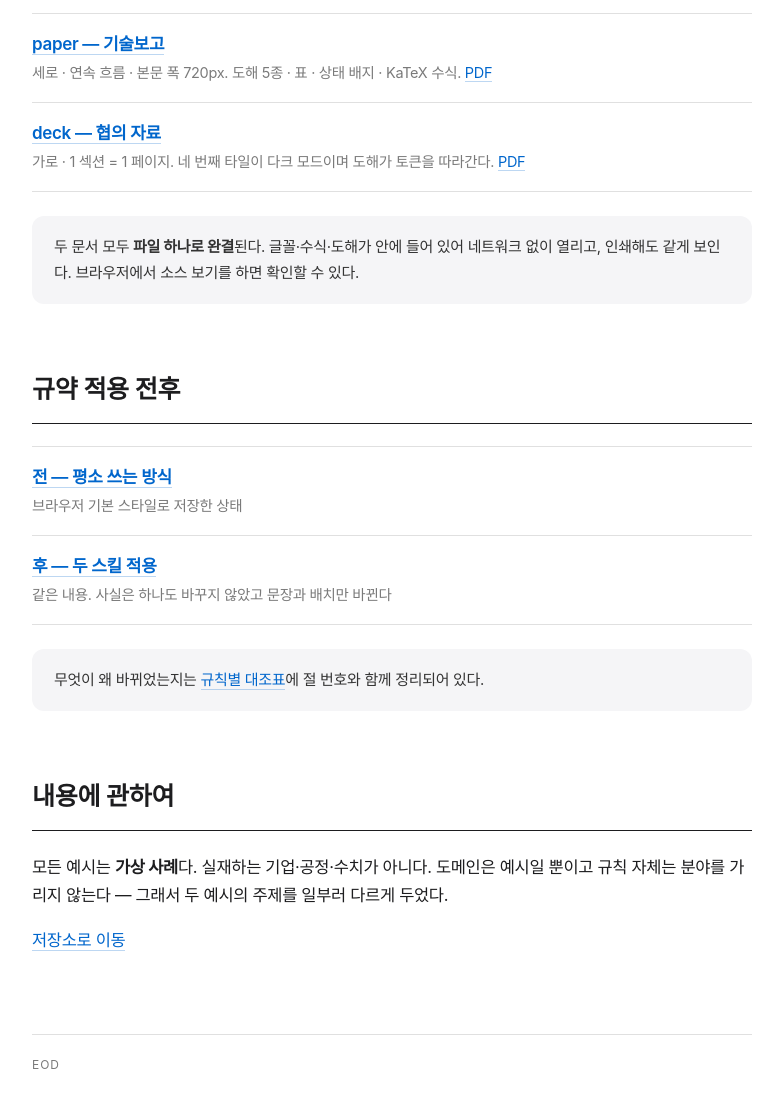
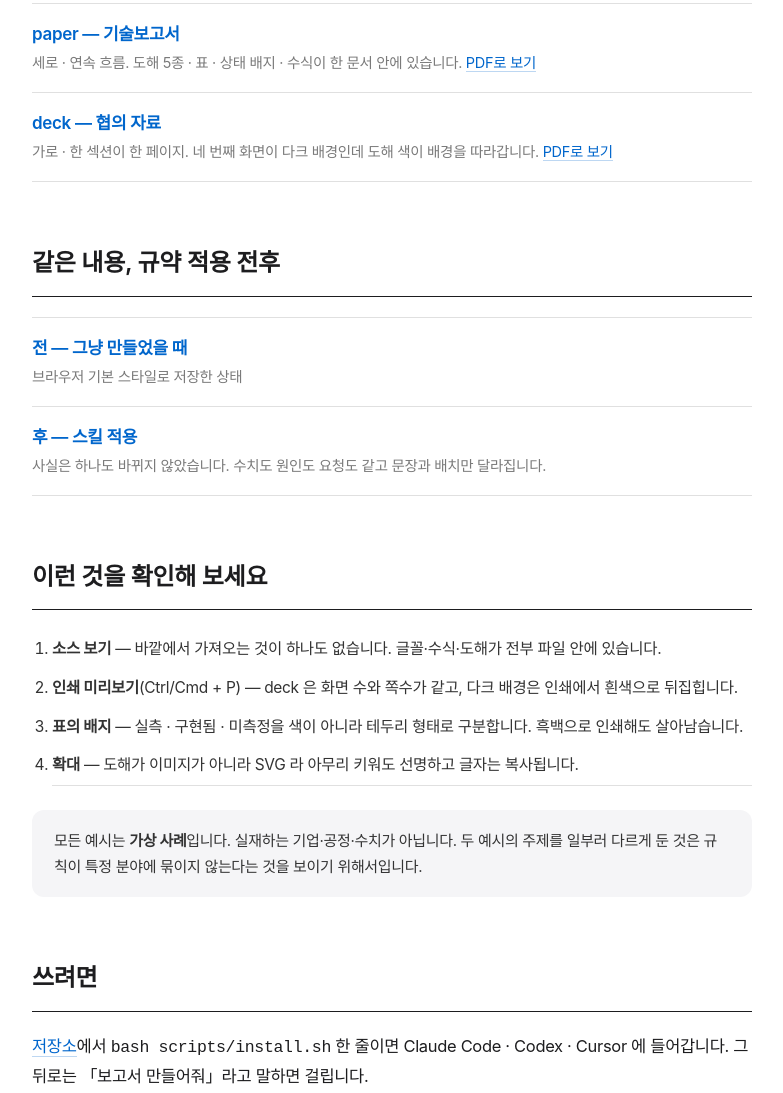
Before and after one commit to JangHyun-bin/korean-report-skills, a website: page docs/pages-index.html in a window 1280 px wide. Shown: the part 404-1497 px from the top of the page, without its empty margins (248-1031 px from the left). Drawn offline with Linux system fonts and the light colour scheme.

Commit message:
첫 화면을 문제 중심으로 재작성
규약을 가르치는 저장소가 정작 자기 문서를 알아보기 어렵게 써 두었고,
자기 규약도 지키지 않고 있었다.

가장 심한 곳 — 절 제목이 `## 무엇이 달라지나` 였다. §1.1 이 금지하는 의문형
제목이고, 바로 아래 표에서 「문의 대응이 왜 느려졌나」를 나쁜 예로 들면서
같은 화면에서 자기가 그 형태를 쓰고 있었다. §1.8 광의 고유어도 여섯 곳
있었다(잡고·막는다·붙인다·돈다·걸린다·담은).

구조도 뒤집혀 있었다. 「정의 → 설치 → 결과」 순서라 처음 온 사람이 왜 필요한지
알 수 없었다. 이제 독자가 실제로 겪는 불만 다섯 가지를 절 제목으로 쓰고 각각에
답한다 — 디자인, 번역체, 뭉뚱그린 단어, 확정된 것처럼 쓴 숫자, 사고 보고서처럼
읽히는 프레이밍.

Pages 는 「예시 문서」라는 제목뿐이어서 검색으로 들어온 사람이 무엇의 예시인지
알 수 없었다. 맥락과 함께 무엇을 확인해 볼지 네 가지를 적었다.

About 은 토픽이 0개여서 검색에 노출되지 않았다. 홈페이지 URL 과 토픽 8개를
설정하였다.

README 의 절 제목은 여전히 의문형이다. 의도한 것이며 그 사실을 README 에
명시하였다. 규약의 대상은 보고서·협의 자료이고 README 는 처음 온 사람이 자기
문제를 알아보게 하는 글이다. 장르가 다르면 규칙도 다르다는 것 자체가
korean-report-style §7 이 규정하는 판단이다.

```diff
--- a/docs/pages-index.html
+++ b/docs/pages-index.html
@@ -1,7 +1,8 @@
 <!DOCTYPE html>
 <html lang="ko"><head>
 <meta charset="utf-8"><meta name="viewport" content="width=device-width,initial-scale=1">
-<title>korean-report-skills — 예시 문서</title>
+<title>직접 열어 보세요 — korean-report-skills</title>
+<meta name="description" content="한국어 기술 문서 스킬셋이 실제로 만들어내는 문서. 전부 HTML 파일 하나로 완결됩니다.">
 <!-- 이 페이지는 안내용이라 빌드 파이프라인을 타지 않는다.
      그래서 글꼴을 내장하지 않고 시스템 스택만 쓴다 — 외부에서 불러오지도 않는다. -->
 <style>
@@ -17,20 +18,24 @@ body{font-family:var(--font);color:var(--ink);background:var(--canvas);
 .doc{max-width:720px;margin:0 auto}
 header{padding:88px 0 40px;border-bottom:1px solid var(--ink)}
 .eyebrow{font-size:13px;font-weight:600;color:var(--primary);margin-bottom:14px}
-h1{font-size:clamp(30px,4.4vw,42px);font-weight:600;line-height:1.16;letter-spacing:-.022em}
-.subtitle{font-size:19px;color:var(--ink48);margin-top:12px;letter-spacing:-.01em}
-h2{font-size:25px;font-weight:600;letter-spacing:-.012em;padding-bottom:12px;
- border-bottom:1px solid var(--ink);margin:64px 0 22px}
+h1{font-size:clamp(28px,4.2vw,40px);font-weight:600;line-height:1.16;letter-spacing:-.022em}
+.subtitle{font-size:18px;color:var(--ink48);margin-top:14px;letter-spacing:-.01em}
+h2{font-size:24px;font-weight:600;letter-spacing:-.012em;padding-bottom:12px;
+ border-bottom:1px solid var(--ink);margin:60px 0 20px}
 p{margin-bottom:16px}
 a{color:var(--primary);text-decoration:none;border-bottom:1px solid rgba(0,102,204,.26)}
 a:hover{border-bottom-color:var(--primary)}
 ul{list-style:none}
 li{padding:16px 0;border-top:1px solid var(--hairline)}
 li:last-child{border-bottom:1px solid var(--hairline)}
-.t{font-size:17px;font-weight:600}
+.t{font-size:17px;font-weight:600;border:0}
+.t:hover{border-bottom:1px solid var(--primary)}
 .d{font-size:14.5px;color:var(--ink48);margin-top:2px}
 .note{background:var(--parchment);border-radius:12px;padding:18px 22px;margin:24px 0;
  font-size:15px;color:var(--ink80)}
+.note p:last-child{margin-bottom:0}
+ol{padding-left:20px;font-size:15.5px;color:var(--ink80)}
+ol li{border:0;padding:6px 0}
 footer{margin-top:80px;padding-top:20px;border-top:1px solid var(--hairline);
  font-size:12px;letter-spacing:.08em;color:var(--ink48)}
 </style></head><body>
@@ -38,41 +43,52 @@ footer{margin-top:80px;padding-top:20px;border-top:1px solid var(--hairline);
 
 <header>
 <p class="eyebrow">korean-report-skills</p>
-<h1>예시 문서</h1>
-<p class="subtitle">스킬이 실제로 만들어내는 결과물</p>
+<h1>직접 열어 보세요</h1>
+<p class="subtitle">Claude 가 만든 한국어 문서가 어딘가 이상하다면 —
+아래가 규약을 적용했을 때의 결과입니다.</p>
 </header>
 
 <h2>문서 두 모드</h2>
 <ul>
-<li><a class="t" href="paper.html">paper — 기술보고</a>
-    <div class="d">세로 · 연속 흐름 · 본문 폭 720px. 도해 5종 · 표 · 상태 배지 · KaTeX 수식.
-    <a href="paper.pdf">PDF</a></div></li>
+<li><a class="t" href="paper.html">paper — 기술보고서</a>
+    <div class="d">세로 · 연속 흐름. 도해 5종 · 표 · 상태 배지 · 수식이 한 문서 안에 있습니다.
+    <a href="paper.pdf">PDF로 보기</a></div></li>
 <li><a class="t" href="deck.html">deck — 협의 자료</a>
-    <div class="d">가로 · 1 섹션 = 1 페이지. 네 번째 타일이 다크 모드이며 도해가 토큰을 따라간다.
-    <a href="deck.pdf">PDF</a></div></li>
+    <div class="d">가로 · 한 섹션이 한 페이지. 네 번째 화면이 다크 배경인데
+    도해 색이 배경을 따라갑니다. <a href="deck.pdf">PDF로 보기</a></div></li>
 </ul>
 
-<div class="note">두 문서 모두 <b>파일 하나로 완결</b>된다. 글꼴·수식·도해가 안에 들어 있어
-네트워크 없이 열리고, 인쇄해도 같게 보인다. 브라우저에서 소스 보기를 하면 확인할 수 있다.</div>
-
-<h2>규약 적용 전후</h2>
+<h2>같은 내용, 규약 적용 전후</h2>
 <ul>
-<li><a class="t" href="before.html">전 — 평소 쓰는 방식</a>
+<li><a class="t" href="before.html">전 — 그냥 만들었을 때</a>
     <div class="d">브라우저 기본 스타일로 저장한 상태</div></li>
-<li><a class="t" href="before-after.html">후 — 두 스킬 적용</a>
-    <div class="d">같은 내용. 사실은 하나도 바꾸지 않았고 문장과 배치만 바뀐다</div></li>
+<li><a class="t" href="before-after.html">후 — 스킬 적용</a>
+    <div class="d">사실은 하나도 바뀌지 않았습니다. 수치도 원인도 요청도 같고
+    문장과 배치만 달라집니다.</div></li>
 </ul>
 
-<div class="note">무엇이 왜 바뀌었는지는
-<a href="https://github.com/JangHyun-bin/korean-report-skills/blob/main/examples/before_after.md">
-규칙별 대조표</a>에 절 번호와 함께 정리되어 있다.</div>
+<h2>이런 것을 확인해 보세요</h2>
+<ol>
+<li><b>소스 보기</b> — 바깥에서 가져오는 것이 하나도 없습니다.
+    글꼴·수식·도해가 전부 파일 안에 있습니다.</li>
+<li><b>인쇄 미리보기</b>(Ctrl/Cmd + P) — deck 은 화면 수와 쪽수가 같고,
+    다크 배경은 인쇄에서 흰색으로 뒤집힙니다.</li>
+<li><b>표의 배지</b> — 실측 · 구현됨 · 미측정을 색이 아니라 테두리 형태로 구분합니다.
+    흑백으로 인쇄해도 살아남습니다.</li>
+<li><b>확대</b> — 도해가 이미지가 아니라 SVG 라 아무리 키워도 선명하고
+    글자는 복사됩니다.</li>
+</ol>
 
-<h2>내용에 관하여</h2>
-<p>모든 예시는 <b>가상 사례</b>다. 실재하는 기업·공정·수치가 아니다.
-도메인은 예시일 뿐이고 규칙 자체는 분야를 가리지 않는다 —
-그래서 두 예시의 주제를 일부러 다르게 두었다.</p>
+<div class="note">
+<p>모든 예시는 <b>가상 사례</b>입니다. 실재하는 기업·공정·수치가 아닙니다.
+두 예시의 주제를 일부러 다르게 둔 것은 규칙이 특정 분야에 묶이지 않는다는 것을
+보이기 위해서입니다.</p>
+</div>
 
-<p><a href="https://github.com/JangHyun-bin/korean-report-skills">저장소로 이동</a></p>
+<h2>쓰려면</h2>
+<p><a href="https://github.com/JangHyun-bin/korean-report-skills">저장소</a>에서
+<code>bash scripts/install.sh</code> 한 줄이면 Claude Code · Codex · Cursor 에 들어갑니다.
+그 뒤로는 「보고서 만들어줘」라고 말하면 걸립니다.</p>
 
 <footer>EOD</footer>
 </div>
--- a/package.json
+++ b/package.json
@@ -1,6 +1,6 @@
 {
   "name": "korean-report-skills",
-  "version": "1.6.0",
+  "version": "1.7.0",
   "description": "한국어 기술 문서 제작·문체 규약 Agent Skills — 자립형 HTML 보고서와 한국어 서술 규약",
   "license": "Apache-2.0",
   "private": false,
--- a/pyproject.toml
+++ b/pyproject.toml
@@ -1,6 +1,6 @@
 [project]
 name = "korean-report-skills"
-version = "1.6.0"
+version = "1.7.0"
 description = "한국어 기술 문서 제작·문체 규약 Agent Skills"
 requires-python = ">=3.11"
 license = { text = "Apache-2.0" }
```
Also changed, not shown: CHANGELOG.md, README.md.
